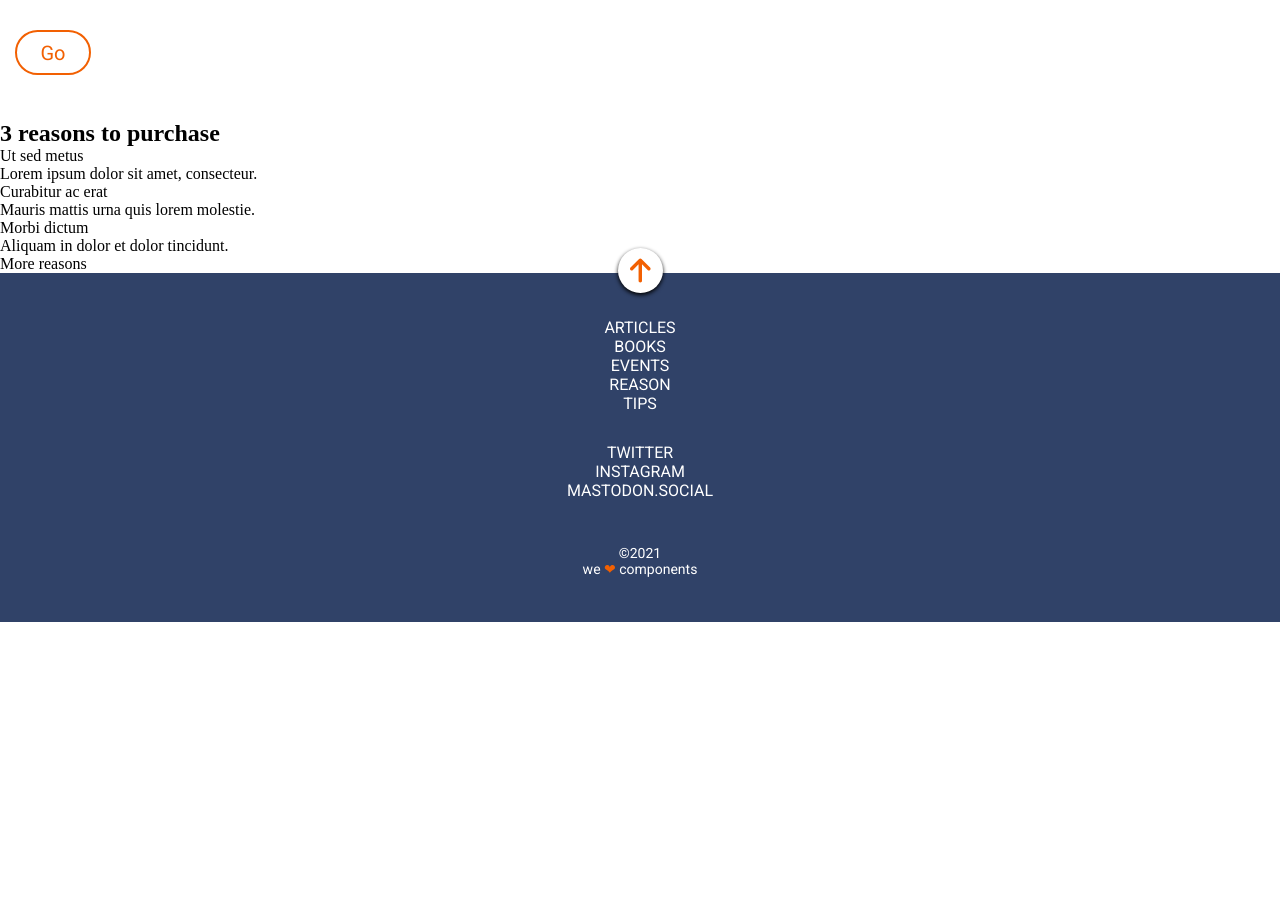
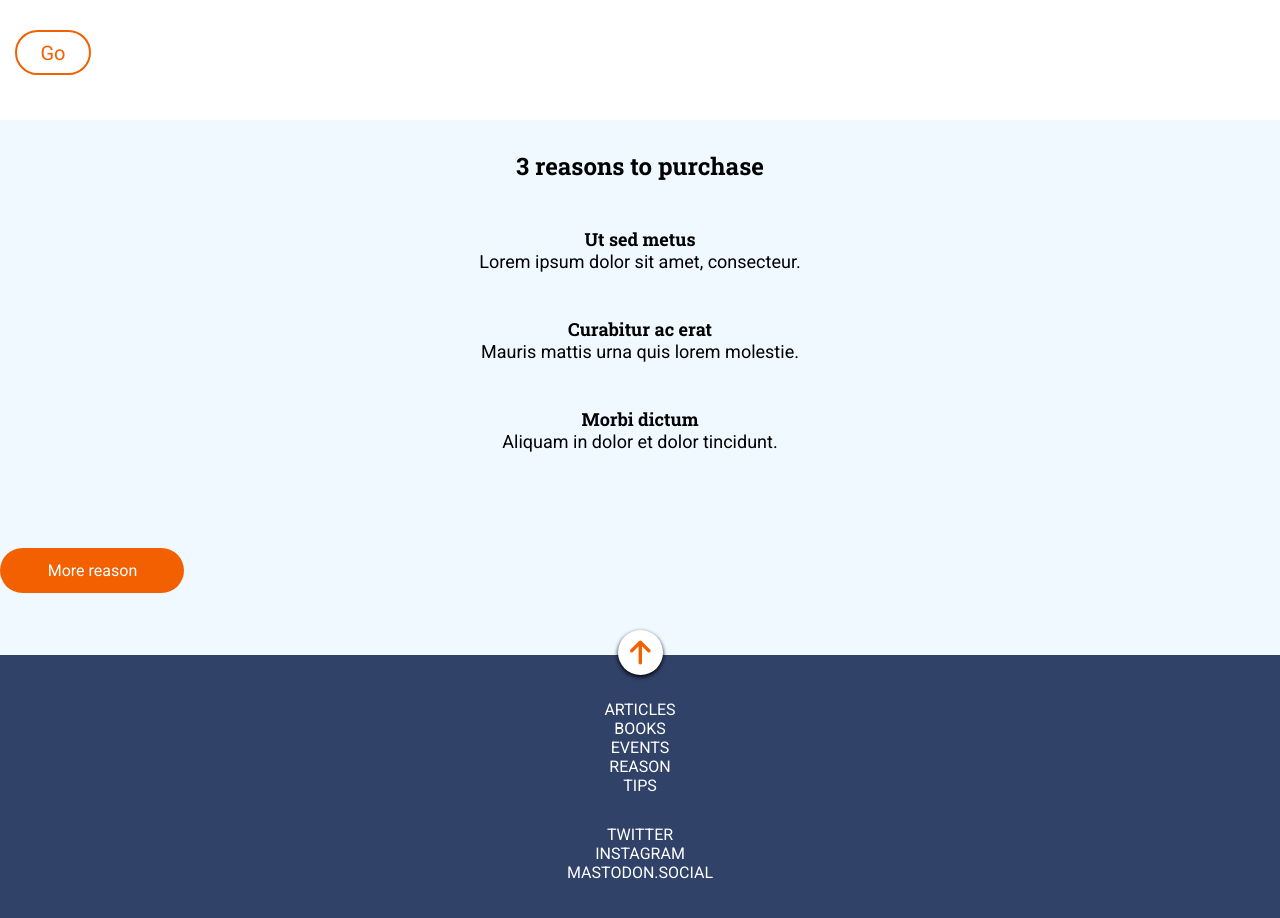
Before and after one commit to Adalab/modulo-1-evaluacion-final-EstLopCor, a website: page src/html/index.html in a window 1280 px wide. Shown: the part 940-1858 px from the top of the page. Before the commit the page ends 1562 px from the top, so only its background shows below. Drawn offline with nearby package versions, Linux system fonts and the light colour scheme; files that its build step writes are made by us from their sources; files whose address does not match are found by name.

Commit message:
add style reason section

```diff
--- a/src/html/partials/reason.html
+++ b/src/html/partials/reason.html
@@ -1,15 +1,15 @@
 <section class="reason">
-    <h2>3 reasons to purchase</h2>
-    <ul>
-        <li>Ut sed metus
-        <li>Lorem ipsum dolor sit amet, consecteur.</li>
+    <h2 class="reason__title">3 reasons to purchase</h2>
+    <ul class="reason__list">
+        <li class="reason__list--title">Ut sed metus
+        <li class="reason__list--text">Lorem ipsum dolor sit amet, consecteur.</li>
         </li>
-        <li>Curabitur ac erat
-        <li>Mauris mattis urna quis lorem molestie.</li>
+        <li class="reason__list--title">Curabitur ac erat
+        <li class="reason__list--text">Mauris mattis urna quis lorem molestie.</li>
         </li>
-        <li>Morbi dictum
-        <li>Aliquam in dolor et dolor tincidunt.</li>
+        <li class="reason__list--title">Morbi dictum
+        <li class="reason__list--text">Aliquam in dolor et dolor tincidunt.</li>
         </li>
     </ul>
-    <p>More reasons</p>
+    <a class="reason__button" href="">More reason</a>
 </section>
--- a/src/scss/core/_variables.scss
+++ b/src/scss/core/_variables.scss
@@ -9,3 +9,4 @@ $color-paragraph: #4a4a4a;
 $primary-color: #ffffff;
 $secundary-color: #f26002;
 $color-footer: #304268;
+$color-reason: #eff9ff;
--- a/src/scss/layout/_reason.scss
+++ b/src/scss/layout/_reason.scss
@@ -0,0 +1,39 @@
+.reason {
+  background-color: $color-reason;
+  text-align: center;
+  display: grid;
+  grid-template-rows: 1fr 1fr 1fr 1fr 1fr;
+  &__title {
+    font-family: $font-title;
+    margin-bottom: 45px;
+    margin-top: 30px;
+  }
+  &__list {
+    grid-row: 2/5;
+    list-style-type: none;
+    margin: 0 70px;
+    &--title {
+      font-family: $font-title;
+      font-size: 1.125rem;
+    }
+    &--text {
+      font-family: $font-text;
+      font-size: 1.125rem;
+      margin-bottom: 45px;
+    }
+  }
+  &__button {
+    text-decoration: none;
+    font-family: $font-text;
+    color: $primary-color;
+    background-color: $secundary-color;
+    border-radius: 22.5px;
+    padding: 0 29.5px 0 30.5px;
+    width: 184px;
+    height: 45px;
+    margin-bottom: 60px;
+    display: flex;
+    justify-content: center;
+    align-items: center;
+  }
+}
```
